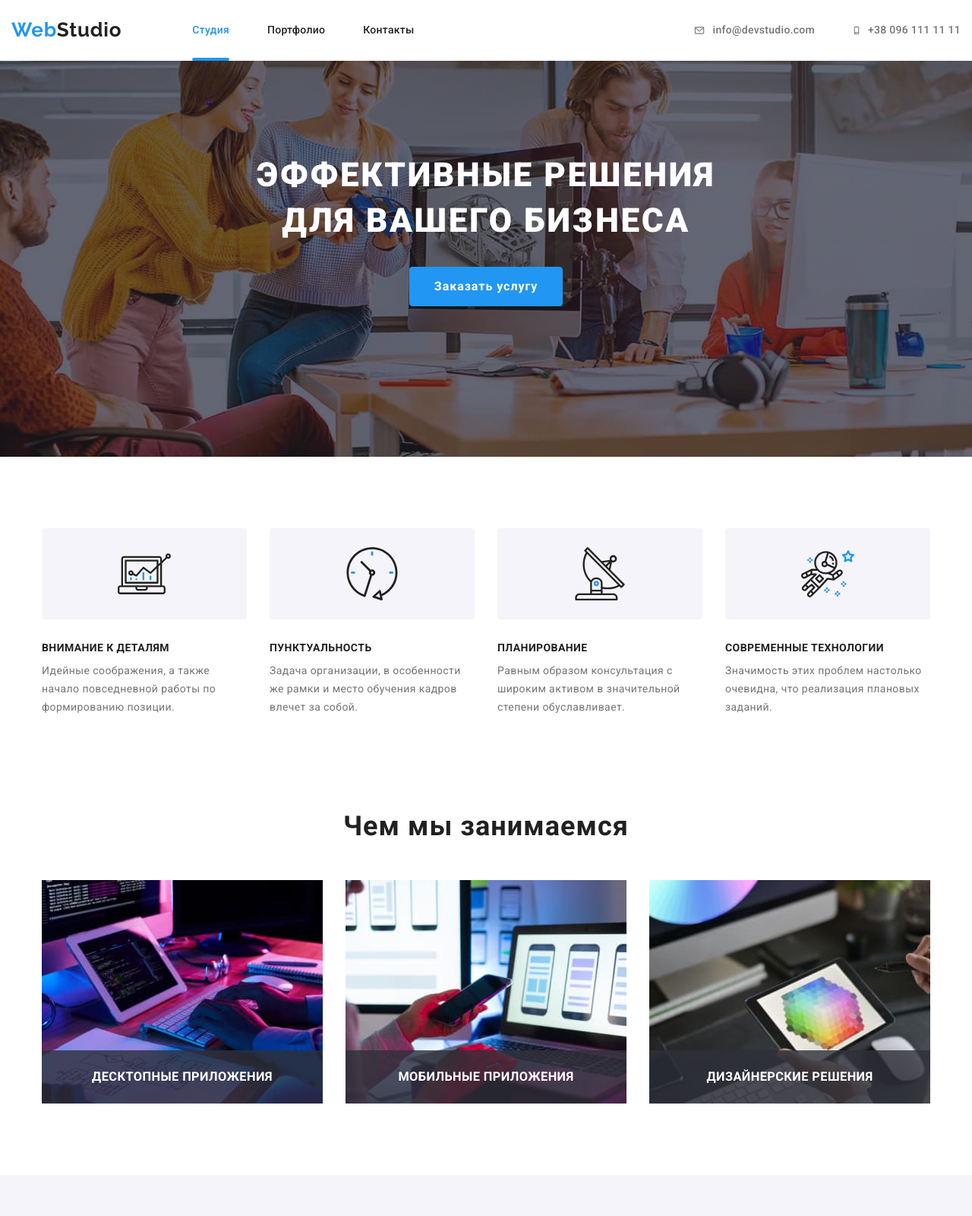
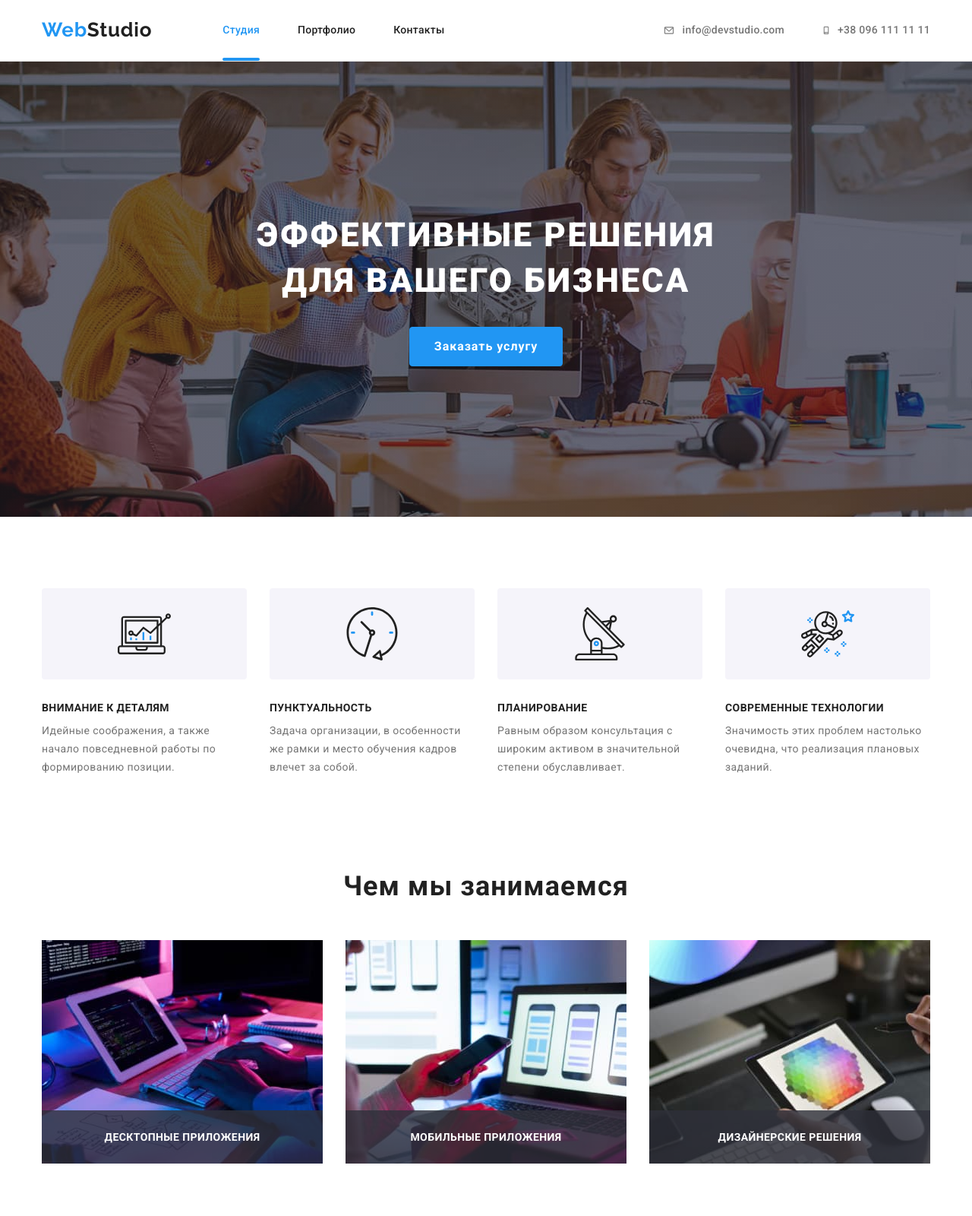
Before and after one commit to Bohdana2389/goit-markup-hw-05, a plain HTML site: page index.html in a window 1280 px wide. Shown: the top 1600 px of the page at 76% size. Drawn offline with nearby package versions, Linux system fonts and the light colour scheme.

Commit message:
re-submit

```diff
--- a/css/style.css
+++ b/css/style.css
@@ -38,6 +38,8 @@ html {
   color: var(--alt-text-color);
 }
 body {
+  margin: 0;
+  padding-top: 80px;
   font-family: var(--main-font);
   font-size: 14px;
   line-height: 1.71;
@@ -62,9 +64,17 @@ body {
 
 .page-header .container {
   display: flex;
+  background-color: var(--title-color);
+}
+
+.page-header{
   position: fixed;
   z-index: 100;
   width: 100%;
+  top: 0;
+  left: 0;
+  min-height: 80px;
+  overflow:hidden;
   background-color: var(--title-color);
 }
 
@@ -111,6 +121,7 @@ ul {
 .menu {
   display: inline-flex;
 }
+
 .menu-item{
   position: relative;
 }
@@ -196,7 +207,14 @@ opacity: 1;
   left: 0;
   width: 100%;
   height: 100%;
-  background-color: rgba(0, 0, 0, 0.2);s;
+  background-color: rgba(0, 0, 0, 0.2);
+  opacity: 1;
+  visibility: visible;
+  transition: opacity 250ms cubic-bezier(0.4, 0, 0.2, 1);
+}
+
+.backdrop .is-hidden .modal{
+  transform: translate(-50%, -50%) scale(0.5);
 }
 
 .modal{
@@ -228,11 +246,11 @@ opacity: 1;
   cursor: pointer;
 }
 
-.is-hidden{
-opacity: 0;
-visibility: hidden;
-pointer-events: none;
-}
+ .is-hidden{
+  opacity: 0;
+  visibility: hidden;
+  pointer-events: none;
+  }
 
 .button {
   border: 1px solid transparent;
@@ -354,6 +372,18 @@ pointer-events: none;
   left: 0;
   background: rgba(47, 48, 58, 0.8);
 }
+
+ .images-text {
+  font-family: var(--main-font);
+  font-weight: bold;
+  font-size: 14px;
+  line-height: 16px;
+  text-align: center;
+  letter-spacing: 0.03em;
+  text-transform: uppercase;
+  color: var(--title-color);
+}
+
 
 .text{
   font-weight: 700;
```
